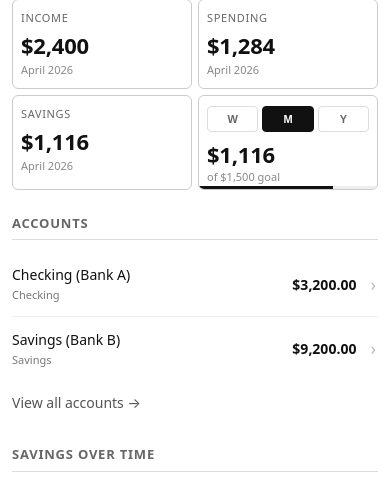
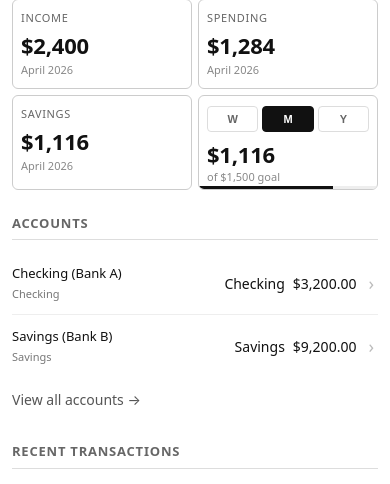
Before and after one commit to Gflojoe-bit/savingdashboard, a Django app: page / in a window 390 px wide. Shown: the part 66-550 px from the top of the page. Run offline with Django 4.2, Linux system fonts and the light colour scheme.

Commit message:
Reorder home sections: recent transactions before savings over time
Also: fix account-name wrapping bug in the wide-layout accounts table
(overflow-wrap: anywhere was splitting "Checking" mid-word) and
widen the Type column from 72px to 96px so "Checking" / "Savings"
/ "Investment" fit without wrap.

Co-Authored-By: Claude Opus 4.7 (1M context) <noreply@anthropic.com>

```diff
--- a/static/css/app.css
+++ b/static/css/app.css
@@ -218,7 +218,15 @@ main h2 {
   border-bottom: 1px solid #eee;
   font-size: 14px;
   vertical-align: middle;
-  overflow-wrap: anywhere;  /* long account names wrap instead of overflow */
+}
+/* Only wrap overflow inside the account-name cell — never break other cells
+   mid-word (was splitting "Checking" across two lines). */
+.accounts-table td:first-child { overflow-wrap: break-word; }
+.accounts-table td.cell-type,
+.accounts-table th.cell-type {
+  white-space: nowrap;
+  overflow: hidden;
+  text-overflow: ellipsis;
 }
 .accounts-table th {
   font-size: 11px;
@@ -235,9 +243,10 @@ main h2 {
 .accounts-table tbody tr:last-child th,
 .accounts-table tbody tr:last-child td { border-bottom: none; }
 
-/* Column sizing — lock the secondary columns so the Account column gets the rest */
-.accounts-table col.col-type    { width: 72px; }
-.accounts-table col.col-balance { width: 90px; }
+/* Column sizing — lock the secondary columns so the Account column gets the rest.
+   col-type wide enough for "Checking" / "Savings" / "Investment" without wrap. */
+.accounts-table col.col-type    { width: 96px; }
+.accounts-table col.col-balance { width: 100px; }
 .accounts-table col.col-chev    { width: 24px; }
 
 /* On narrow screens the table collapses into stacked rows: each account is
@@ -277,9 +286,29 @@ main h2 {
     gap: 2px;
     text-decoration: none;
     color: #111;
+    min-width: 0;
   }
-  .accounts-table .acct-name { font-size: 14px; font-weight: 500; word-break: break-word; }
-  .accounts-table .acct-type-inline { display: block; font-size: 11px; color: #777; }
+  /* Stay on one line — truncate with ellipsis if a name is ever too long.
+     No word-break (was splitting "Checking" mid-word on tight screens). */
+  .accounts-table .acct-name {
+    font-size: 13px;
+    font-weight: 500;
+    white-space: nowrap;
+    overflow: hidden;
+    text-overflow: ellipsis;
+  }
+  .accounts-table .acct-type-inline {
+    display: block;
+    font-size: 11px;
+    color: #777;
+    white-space: nowrap;
+    overflow: hidden;
+    text-overflow: ellipsis;
+  }
+}
+@media (max-width: 340px) {
+  .accounts-table .acct-name { font-size: 12px; }
+  .accounts-table .acct-type-inline { font-size: 10px; }
 
   /* Hide the dedicated Type cell — its content is shown inline above */
   .accounts-table td.cell-type { display: none; }
```
Also changed, not shown: templates/dashboard/home.html (+19 -19 lines).
